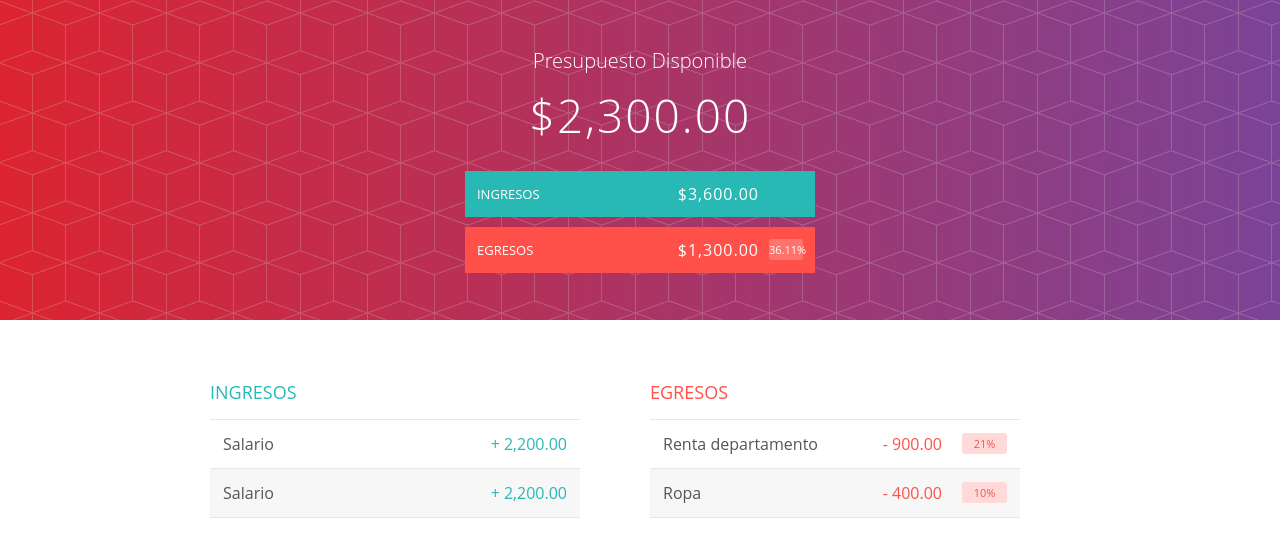
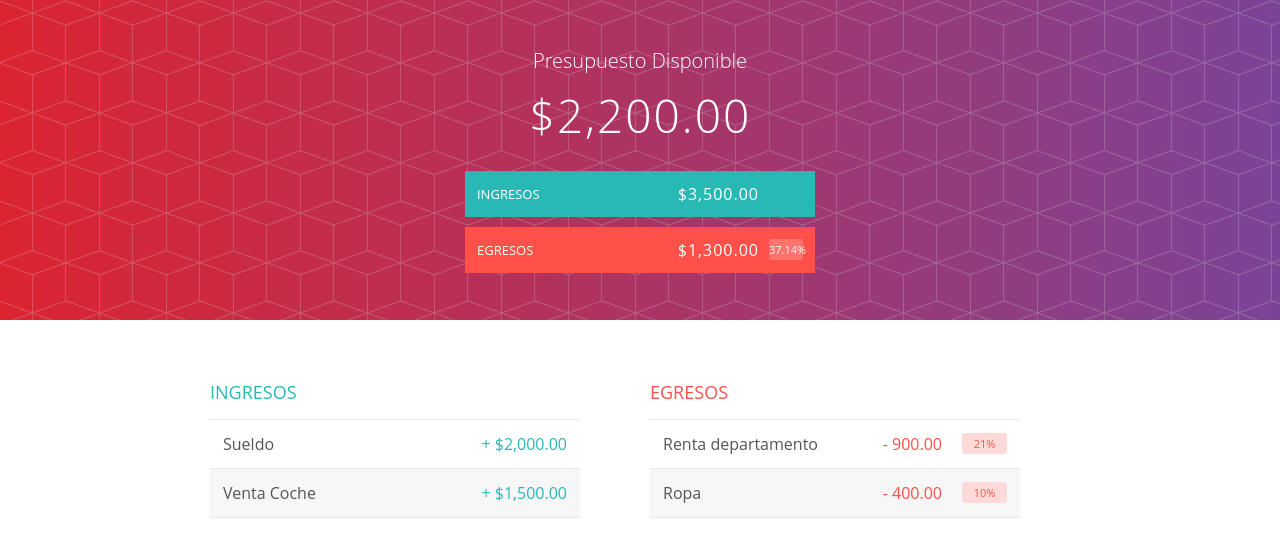
Before and after one commit to jarl1409/Curso-udemy, a plain HTML site: page JavaScript/leccion21/index.html in a window 1280 px wide. Drawn offline with nearby package versions, Linux system fonts and the light colour scheme.

Commit message:
Listado de Ingresos con JavaScript

```diff
--- a/JavaScript/leccion21/js/app.js
+++ b/JavaScript/leccion21/js/app.js
@@ -1,5 +1,5 @@
 const ingresos = [
-  new Ingreso("salario", 2100),
+  new Ingreso("Sueldo", 2000),
   new Ingreso("Venta Coche", 1500),
 ];
 
@@ -10,6 +10,7 @@ const egresos = [
 
 let cargarApp = () => {
   cargarCabecero();
+  cargarIngresos();
 };
 
 let totalIngresos = () => {
@@ -54,3 +55,27 @@ const formatoPorcentaje = (valor) => {
     minimumFractionDigits: 2,
   });
 };
+
+const cargarIngresos = () => {
+  let ingresosHTML = "";
+  for (let ingreso of ingresos) {
+    ingresosHTML += crearIngresoHTML(ingreso);
+  }
+  document.getElementById("lista-ingresos").innerHTML = ingresosHTML;
+};
+
+const crearIngresoHTML = (ingreso) => {
+  let ingresoHTML = `
+  <div class="elemento limpiarEstilos">
+                    <div class="elemento_descripcion">${ingreso.descripcion}</div>
+                    <div class="derecha limpiarEstilos">
+                        <div class="elemento_valor">+ ${formatoMoneda(ingreso.valor)}</div>
+                        <div class="elemento_eliminar">
+                            <button class="elemento_eliminar--btn">
+                                <ion-icon name="close-circle-outline"></ion-icon>
+                            </button>
+                        </div>
+                    </div>
+                </div>`
+                return ingresoHTML;
+};
```
Also changed, not shown: JavaScript/leccion21/index.html (+4 -8 lines).
